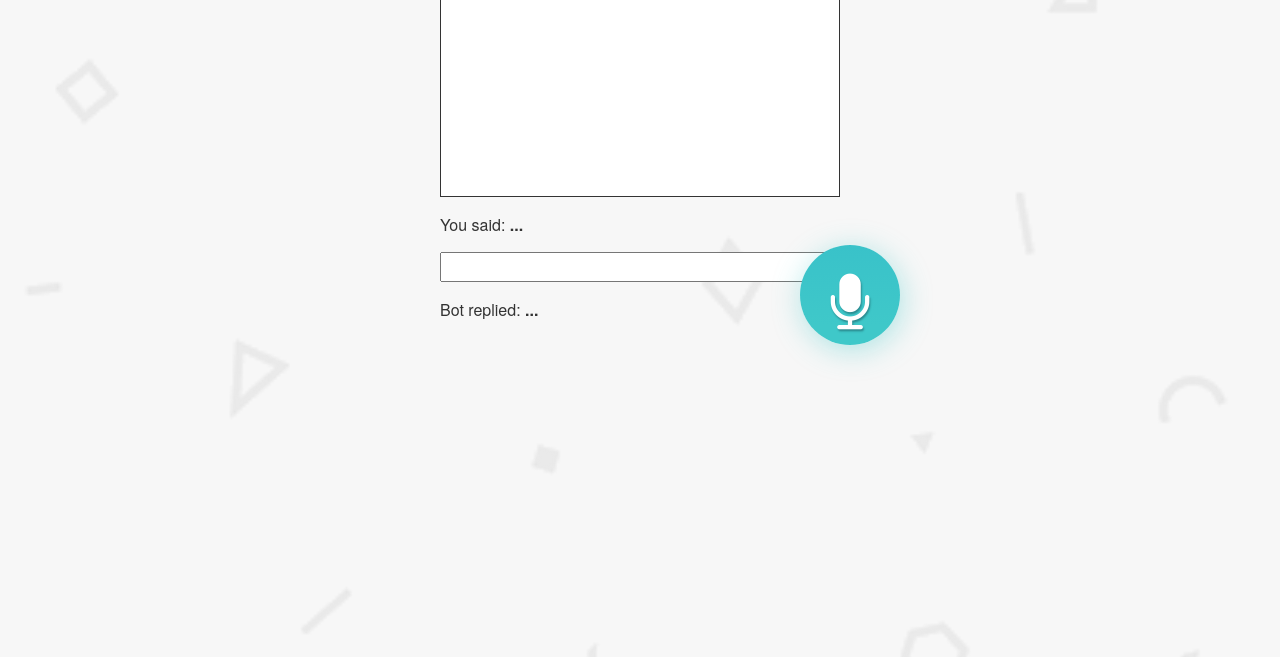
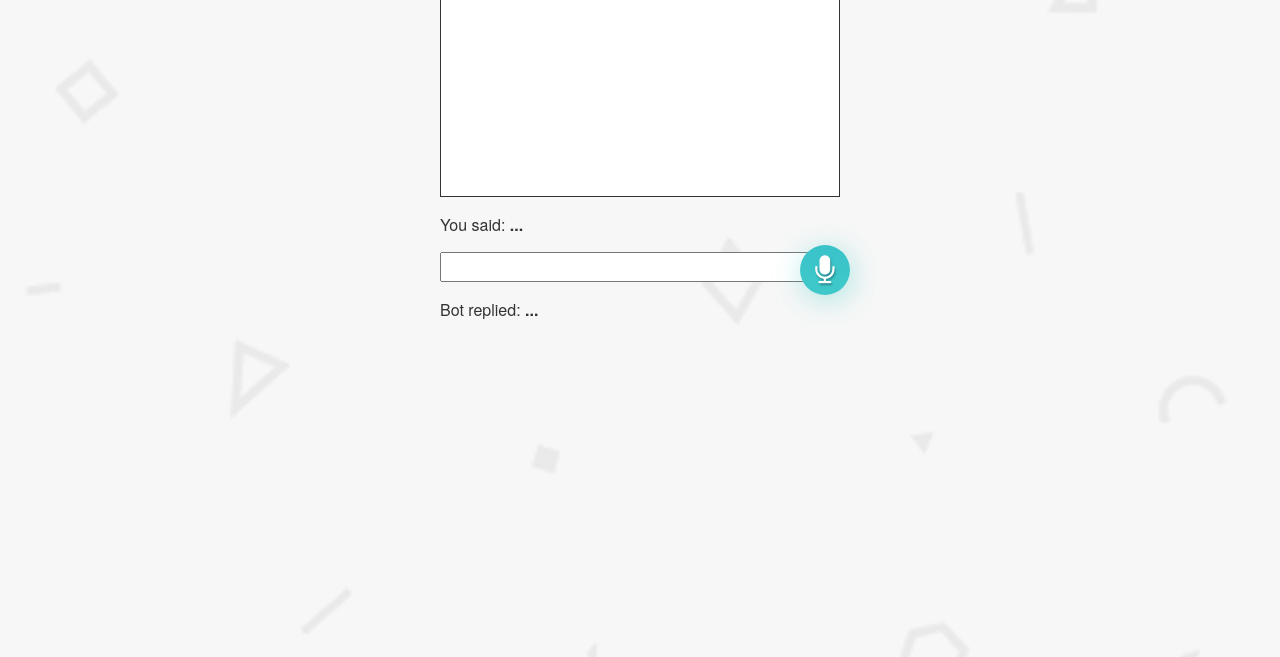
Before and after one commit to amjadansari/chatbot, a website: page views/index.html in a window 1280 px wide. Shown: the part 143-800 px from the top of the page. Drawn offline with nearby package versions, Linux system fonts and the light colour scheme; files that its build step writes are made by us from their sources; no server answers; files whose address does not match are found by name.

Commit message:
UI changes

```diff
--- a/public/css/style.css
+++ b/public/css/style.css
@@ -49,8 +49,8 @@ button {
     top: -23%;
   -webkit-appearance: none;
   -moz-appearance: none;
-  width: 100px;
-  height: 100px;
+  width: 50px;
+  height: 50px;
   border: 0;
   border-radius: 50%;
   padding: .7em 1em;
@@ -64,8 +64,8 @@ button {
   transition: all 0.3s ease-out;
 }
 button .fa {
-  font-size: 60px;
-  line-height: 100px;
+  font-size: 30px;
+  line-height: 30px;
   margin: 0;
   text-shadow: 1px 2px 2px #2a8b90;
 }
```
